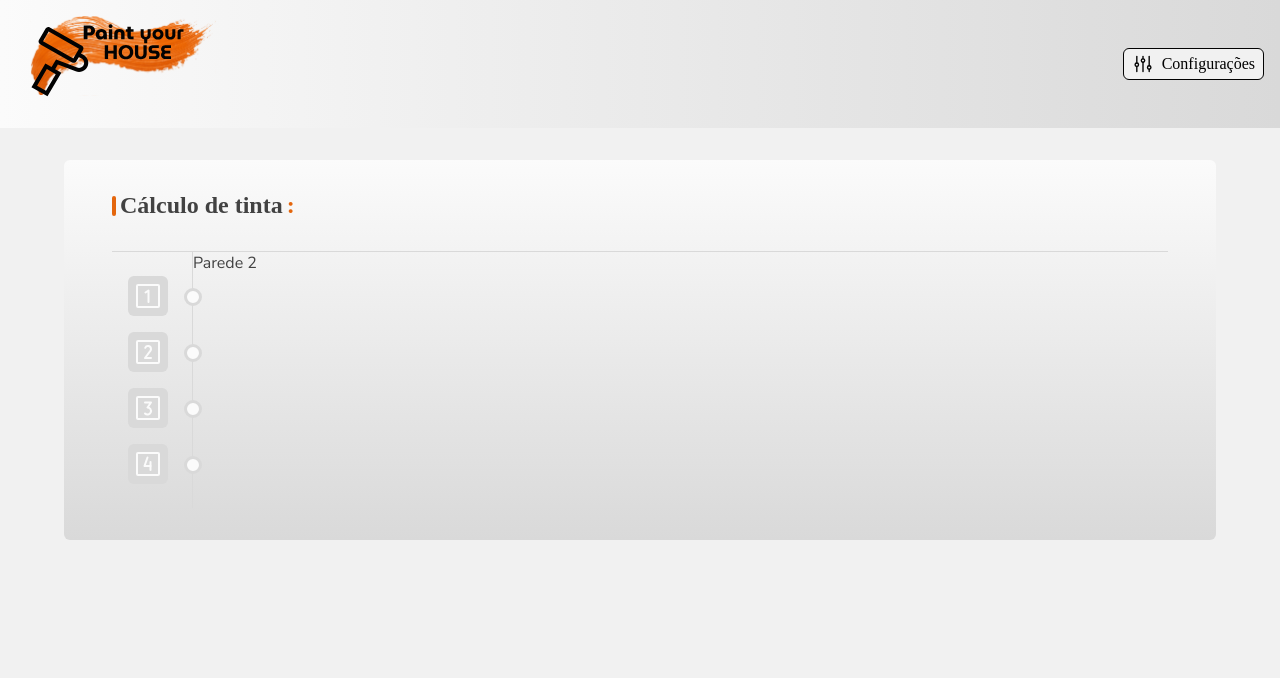
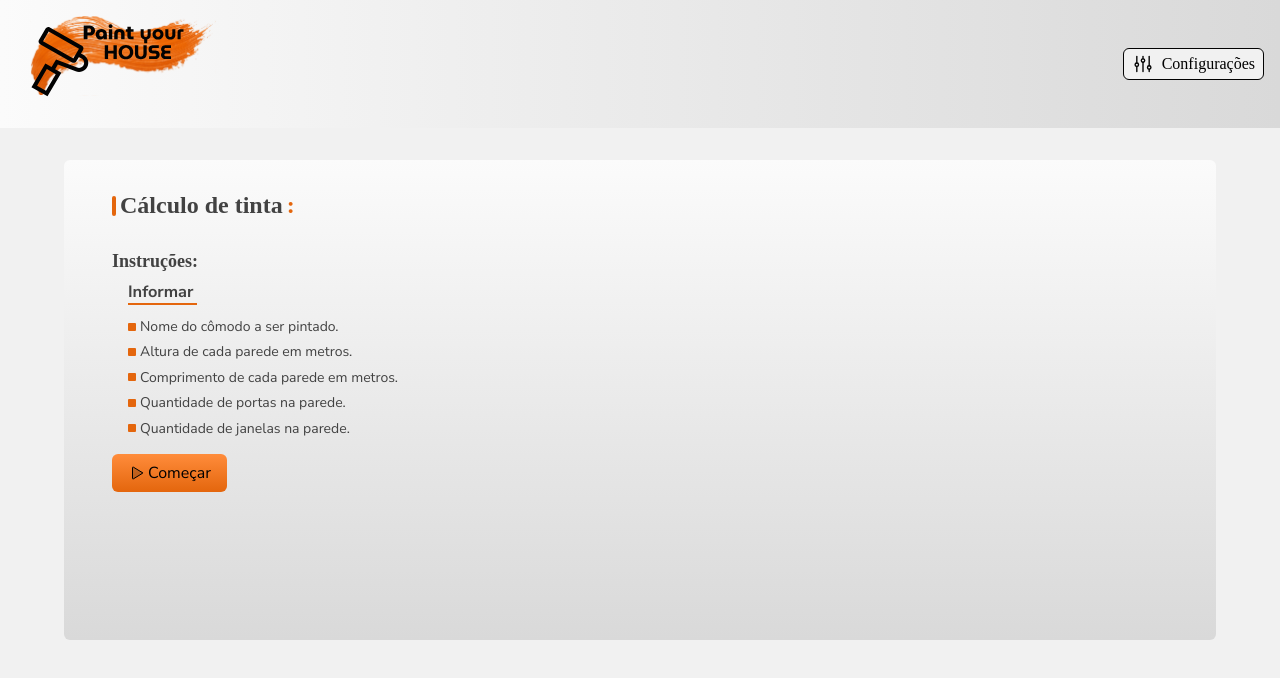
Before and after one commit to wsasouza/paint-your-house, a React (Vite) app: page /paint-calculator/step2 in a window 1280 px wide. Shown: the top 678 px of the page. Built offline with nearby package versions, Linux system fonts and the light colour scheme; a web font is replaced by a local one; what use-context-selector would draw is missing.

Commit message:
Feat: Step form layout and navigation definition

```diff
--- a/src/@types/State.ts
+++ b/src/@types/State.ts
@@ -1,5 +1,6 @@
 export type State = {
   currentStep: number
+  name: string
   wall1: number
   wall2: number
   wall3: number
--- a/src/enums/FormActions.ts
+++ b/src/enums/FormActions.ts
@@ -1,6 +1,7 @@
 /* eslint-disable no-unused-vars */
 export enum FormActions {
   setCurrentStep,
+  setName,
   setWall1,
   setWall2,
   setWall3,
--- a/src/layouts/StepFormLayout/index.tsx
+++ b/src/layouts/StepFormLayout/index.tsx
@@ -2,7 +2,11 @@ import { Outlet } from 'react-router-dom'
 import { SidebarItem } from '../../components/SidebarItem'
 import { Sidebar, StepFormLayoutContainer, Steps } from './styles'
 
-export function StepFormLayout() {
+export type ContextType = {
+  handleStopForm: () => void
+}
+
+export function StepFormLayout({ handleStopForm }: ContextType) {
   return (
     <StepFormLayoutContainer>
       <Steps>
@@ -10,7 +14,7 @@ export function StepFormLayout() {
           <SidebarItem />
         </Sidebar>
 
-        <Outlet />
+        <Outlet context={{ handleStopForm }} />
       </Steps>
     </StepFormLayoutContainer>
   )
--- a/src/pages/PaintCalculator/components/FormStep1/styles.ts
+++ b/src/pages/PaintCalculator/components/FormStep1/styles.ts
@@ -1,6 +1,26 @@
 import styled from 'styled-components'
 
-export const Something = styled.div`
-  margin-top: 10rem;
-  border-top: 1px solid ${(props) => props.theme.colors['gray-300']};
+export const NameInput = styled.div`
+  margin-top: 0.875rem;
+  display: flex;
+  align-items: center;
+
+  label {
+    width: 6rem;
+    ${(props) => props.theme.fontSizes['text-m']};
+  }
+
+  input {
+    background: ${(props) => props.theme.colors['gray-100']};
+    border: 0;
+    padding: 0.5rem;
+    width: 12rem;
+    height: 2rem;
+    border-radius: 6px;
+
+    &:focus {
+      outline: 0;
+      box-shadow: 0 0 0 2px ${(props) => props.theme.colors['orange-500']};
+    }
+  }
 `
--- a/src/pages/PaintCalculator/components/FormStep2/index.tsx
+++ b/src/pages/PaintCalculator/components/FormStep2/index.tsx
@@ -1,9 +1,38 @@
-import { StepContainer } from '../../styles'
+import {
+  StepContainer,
+  StepContainerItemInput,
+  StepContainerTitle,
+} from '../../styles'
 
-export function FormStep2() {
+interface FormStep2Inputs {
+  wall2: number
+}
+
+export function FormStep2(data: FormStep2Inputs) {
   return (
     <StepContainer>
-      <h1>Parede 2</h1>
+      <StepContainerTitle>Parede 2/4</StepContainerTitle>
+
+      <StepContainerItemInput>
+        <label htmlFor="">Altura:</label>
+        <input type="number" min="1" max="10" step="0.01" placeholder="0,00" />
+        <span>m</span>
+      </StepContainerItemInput>
+      <StepContainerItemInput>
+        <label htmlFor="">Comprimento:</label>
+        <input type="number" min="1" max="50" step="0.01" placeholder="0,00" />
+        <span>m</span>
+      </StepContainerItemInput>
+      <StepContainerItemInput>
+        <label htmlFor="">Portas:</label>
+        <input type="number" min="0" max="10" step="1" placeholder="0" />
+        <span>un</span>
+      </StepContainerItemInput>
+      <StepContainerItemInput>
+        <label htmlFor="">Janelas:</label>
+        <input type="number" min="0" max="10" step="1" placeholder="0" />
+        <span>un</span>
+      </StepContainerItemInput>
     </StepContainer>
   )
 }
--- a/src/pages/PaintCalculator/components/FormStep3/index.tsx
+++ b/src/pages/PaintCalculator/components/FormStep3/index.tsx
@@ -1,9 +1,38 @@
-import { StepContainer } from '../../styles'
+import {
+  StepContainer,
+  StepContainerItemInput,
+  StepContainerTitle,
+} from '../../styles'
 
-export function FormStep3() {
+interface FormStep3Inputs {
+  wall3: number
+}
+
+export function FormStep3(data: FormStep3Inputs) {
   return (
     <StepContainer>
-      <h1>Parede 3</h1>
+      <StepContainerTitle>Parede 3/4</StepContainerTitle>
+
+      <StepContainerItemInput>
+        <label htmlFor="">Altura:</label>
+        <input type="number" min="1" max="10" step="0.01" placeholder="0,00" />
+        <span>m</span>
+      </StepContainerItemInput>
+      <StepContainerItemInput>
+        <label htmlFor="">Comprimento:</label>
+        <input type="number" min="1" max="50" step="0.01" placeholder="0,00" />
+        <span>m</span>
+      </StepContainerItemInput>
+      <StepContainerItemInput>
+        <label htmlFor="">Portas:</label>
+        <input type="number" min="0" max="10" step="1" placeholder="0" />
+        <span>un</span>
+      </StepContainerItemInput>
+      <StepContainerItemInput>
+        <label htmlFor="">Janelas:</label>
+        <input type="number" min="0" max="10" step="1" placeholder="0" />
+        <span>un</span>
+      </StepContainerItemInput>
     </StepContainer>
   )
 }
--- a/src/pages/PaintCalculator/components/FormStep4/index.tsx
+++ b/src/pages/PaintCalculator/components/FormStep4/index.tsx
@@ -1,9 +1,38 @@
-import { StepContainer } from '../../styles'
+import {
+  StepContainer,
+  StepContainerItemInput,
+  StepContainerTitle,
+} from '../../styles'
 
-export function FormStep4() {
+interface FormStep4Inputs {
+  wall3: number
+}
+
+export function FormStep4(data: FormStep4Inputs) {
   return (
     <StepContainer>
-      <h1>Parede 4</h1>
+      <StepContainerTitle>Parede 4/4</StepContainerTitle>
+
+      <StepContainerItemInput>
+        <label htmlFor="">Altura:</label>
+        <input type="number" min="1" max="10" step="0.01" placeholder="0,00" />
+        <span>m</span>
+      </StepContainerItemInput>
+      <StepContainerItemInput>
+        <label htmlFor="">Comprimento:</label>
+        <input type="number" min="1" max="50" step="0.01" placeholder="0,00" />
+        <span>m</span>
+      </StepContainerItemInput>
+      <StepContainerItemInput>
+        <label htmlFor="">Portas:</label>
+        <input type="number" min="0" max="10" step="1" placeholder="0" />
+        <span>un</span>
+      </StepContainerItemInput>
+      <StepContainerItemInput>
+        <label htmlFor="">Janelas:</label>
+        <input type="number" min="0" max="10" step="1" placeholder="0" />
+        <span>un</span>
+      </StepContainerItemInput>
     </StepContainer>
   )
 }
--- a/src/pages/PaintCalculator/index.tsx
+++ b/src/pages/PaintCalculator/index.tsx
@@ -1,11 +1,52 @@
+import { Play } from 'phosphor-react'
+import { useState } from 'react'
+import { useNavigate } from 'react-router-dom'
 import { StepFormLayout } from '../../layouts/StepFormLayout'
-import { PaintCalculatorContainer, PaintCalculatorTitle } from './styles'
+import {
+  PaintCalculatorActionButton,
+  PaintCalculatorContainer,
+  PaintCalculatorInfoForm,
+  PaintCalculatorSubtitle,
+  PaintCalculatorTitle,
+} from './styles'
 
 export function PaintCalculator() {
+  const [startForm, setStartForm] = useState(false)
+
+  const navigate = useNavigate()
+
+  function handleStartForm() {
+    navigate('step1')
+    setStartForm(true)
+  }
+
+  function handleStopForm() {
+    navigate('/paint-calculator')
+    setStartForm(false)
+  }
+
   return (
     <PaintCalculatorContainer>
       <PaintCalculatorTitle>Cálculo de tinta</PaintCalculatorTitle>
-      <StepFormLayout />
+      {!startForm ? (
+        <PaintCalculatorInfoForm>
+          <PaintCalculatorSubtitle>Instruções:</PaintCalculatorSubtitle>
+          <h3>Informar</h3>
+          <ul>
+            <li>Nome do cômodo a ser pintado.</li>
+            <li>Altura de cada parede em metros.</li>
+            <li>Comprimento de cada parede em metros.</li>
+            <li>Quantidade de portas na parede.</li>
+            <li>Quantidade de janelas na parede.</li>
+          </ul>
+          <PaintCalculatorActionButton onClick={handleStartForm}>
+            <Play size={16} weight="duotone" />
+            Começar
+          </PaintCalculatorActionButton>
+        </PaintCalculatorInfoForm>
+      ) : (
+        <StepFormLayout handleStopForm={handleStopForm} />
+      )}
     </PaintCalculatorContainer>
   )
 }
--- a/src/pages/PaintCalculator/styles.ts
+++ b/src/pages/PaintCalculator/styles.ts
@@ -1,8 +1,10 @@
 import styled from 'styled-components'
 
 export const PaintCalculatorContainer = styled.main`
-  display: grid;
-  grid-template-columns: 1fr, 3fr;
+  height: 30rem;
+  display: flex;
+  // grid-template-columns: 1fr;
+  flex-direction: column;
   margin: 10rem auto 3rem auto;
   max-width: 72rem;
   width: 100%;
@@ -10,12 +12,7 @@ export const PaintCalculatorContainer = styled.main`
   background: linear-gradient(180deg, #fbfbfb 0%, #d9d9d9 100%);
   border-radius: 6px;
   gap: 2rem;
-  font-size: 0.875rem;
-`
-
-export const StepContainer = styled.div`
-  border-top: 1px solid ${(props) => props.theme.colors['gray-300']};
-  width: 100%;
+  font-size: ${(props) => props.theme.fontSizes['text-s']};
 `
 
 export const PaintCalculatorTitle = styled.h1`
@@ -45,3 +42,122 @@ export const PaintCalculatorSubtitle = styled.h2`
   font-family: ${(props) => props.theme.fonts.title};
   font-size: 1.125rem;
 `
+
+export const PaintCalculatorInfoForm = styled.div`
+  h3 {
+    margin-top: 0.5rem;
+    margin-left: 1rem;
+    border-bottom: 2px solid ${(props) => props.theme.colors['orange-500']};
+    width: 4.3rem;
+  }
+
+  ul {
+    li {
+      margin-top: 0.4rem;
+      margin-left: 1rem;
+      display: flex;
+      align-items: center;
+      gap: 0.25rem;
+
+      &::before {
+        content: '';
+        display: inline-block;
+        width: 0.5rem;
+        height: 0.5rem;
+        border-radius: 1px;
+        background: ${(props) => props.theme.colors['orange-500']};
+      }
+    }
+
+    li:first-child {
+      margin-top: 0.75rem;
+    }
+
+    li:last-child {
+      margin-bottom: 1rem;
+    }
+  }
+`
+
+export const StepContainer = styled.div`
+  border-top: 1px solid ${(props) => props.theme.colors['gray-300']};
+  width: 100%;
+  padding: 2rem 4rem;
+  display: flex;
+  flex-direction: column;
+`
+
+export const StepContainerTitle = styled.h2`
+  font-size: ${(props) => props.theme.fontSizes['title-m']};
+  display: flex;
+  align-items: center;
+  gap: 0.25rem;
+
+  &::before {
+    content: '';
+    display: inline-block;
+    width: 0.5rem;
+    height: 0.5rem;
+    border-radius: 1px;
+    background: ${(props) => props.theme.colors['orange-500']};
+  }
+`
+
+export const StepContainerItemInput = styled.div`
+  margin-top: 0.875rem;
+  display: flex;
+  align-items: center;
+
+  label {
+    width: 6rem;
+    ${(props) => props.theme.fontSizes['text-m']};
+  }
+
+  input {
+    background: ${(props) => props.theme.colors['gray-100']};
+    text-align: right;
+    border: 0;
+    padding: 0.25rem;
+    width: 3.8rem;
+    height: 1.5rem;
+    border-radius: 6px;
+
+    &:focus {
+      outline: 0;
+      box-shadow: 0 0 0 2px ${(props) => props.theme.colors['orange-500']};
+    }
+  }
+
+  span {
+    width: 1rem;
+    margin-left: 0.25rem;
+  }
+`
+
+export const PaintCalculatorActionButton = styled.button`
+  display: flex;
+  align-items: center;
+  gap: 0.25rem;
+  padding: 0.5rem 1rem;
+  border-radius: 6px;
+  cursor: pointer;
+  background: linear-gradient(180deg, #ff8c3b 0%, #e4660d 100%);
+
+  &:hover {
+    background: linear-gradient(180deg, #e4660d 0%, #ff8c3b 100%);
+
+    svg {
+      color: ${(props) => props.theme.colors['gray-900']};
+      animation: icon 0.7s;
+    }
+
+    @keyframes icon {
+      0% {
+        transform: scale(0);
+      }
+      100% {
+        transform: scale(1.3);
+      }
+    }
+  }
+`
--- a/src/providers/FormProvider.tsx
+++ b/src/providers/FormProvider.tsx
@@ -11,6 +11,7 @@ interface IFormProviderProps {
 
 const initialData: State = {
   currentStep: 0,
+  name: '',
   wall1: 0,
   wall2: 0,
   wall3: 0,
--- a/src/reducers/FormReducer.ts
+++ b/src/reducers/FormReducer.ts
@@ -7,6 +7,9 @@ export const FormReducer = (state: State, action: Action) => {
   switch (action.type) {
     case FormActions.setCurrentStep:
       return { ...state, currentStep: action.payload }
+
+    case FormActions.setName:
+      return { ...state, name: action.payload }
 
     case FormActions.setWall1:
       return { ...state, wall1: action.payload }
```
Also changed, not shown: src/pages/PaintCalculator/components/FormStep1/index.tsx (+44 -3 lines).
